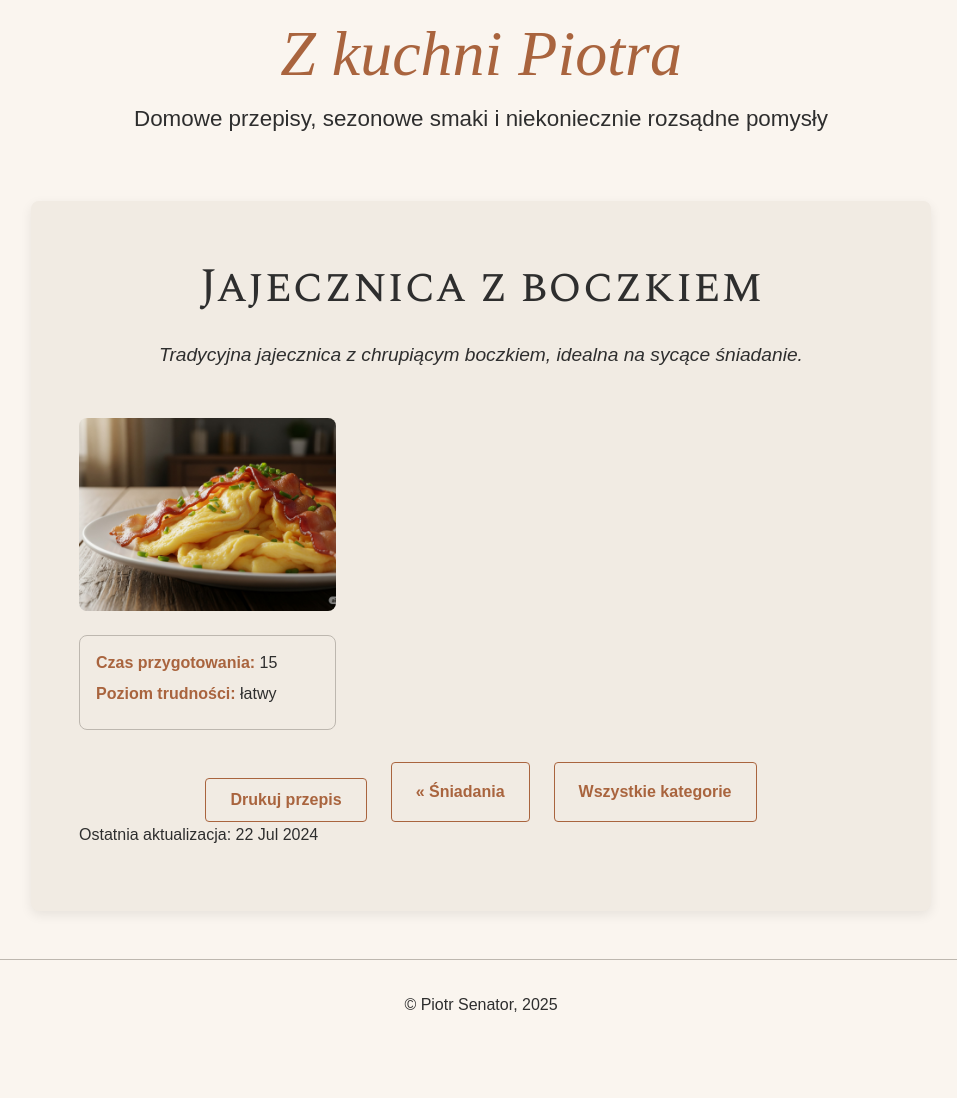
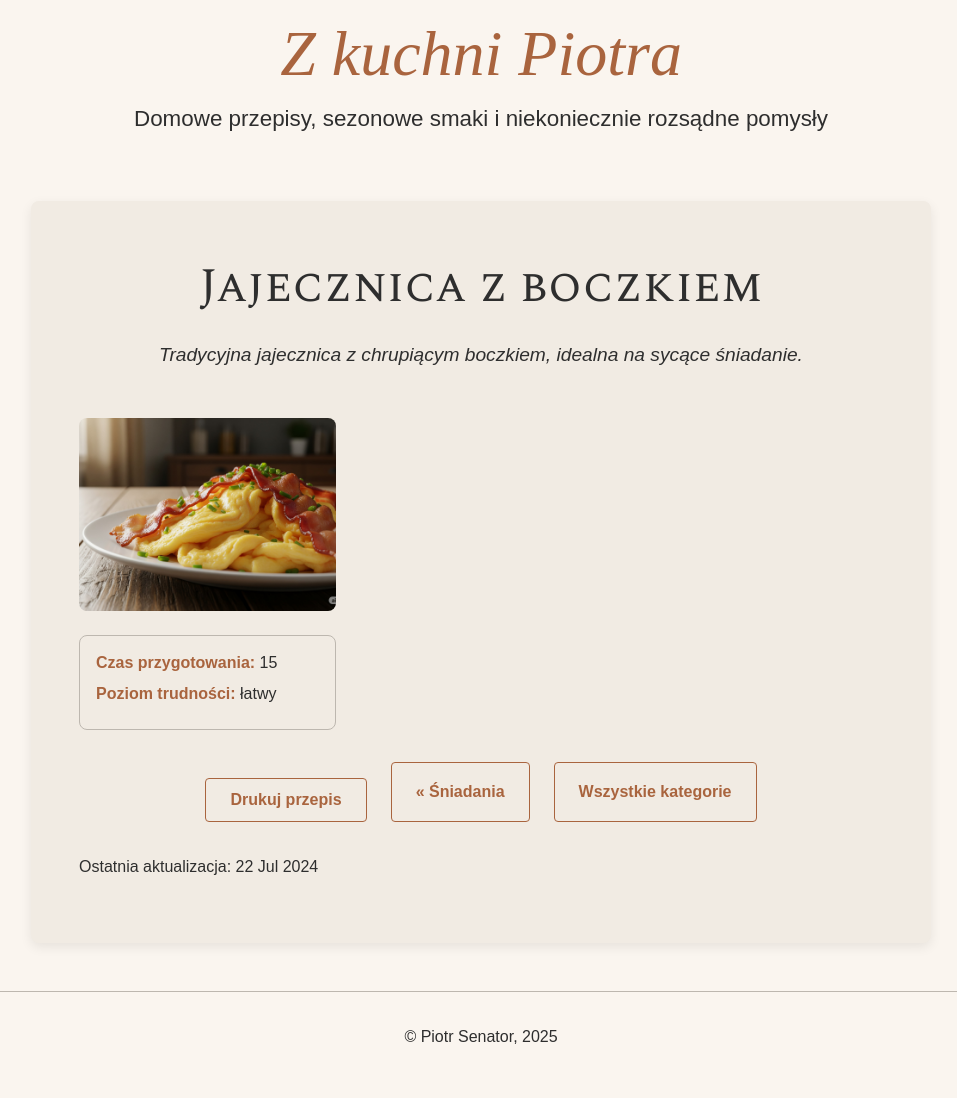
Before and after one commit to piotrsenator/kuchnia, a Jekyll site: the page built from _recipes/jajecznica-z-boczkiem.md, in a window 1280 px wide. Shown: the whole page, without its empty margins (159-1116 px from the left). Built offline with Jekyll 4.4.1, drawn with Linux system fonts in a browser that asks for light colours; some web fonts are replaced; before the commit the page ends 1066 px from its top, so only the background shows below that.

Commit message:
Update style.css

```diff
--- a/assets/css/style.css
+++ b/assets/css/style.css
@@ -270,7 +270,6 @@
 /* ==========================================================================
    3. KOMPONENTY
    ========================================================================== */
-
 /* 3.1. Przyciski */
 .button {
     display: inline-block;
@@ -282,43 +281,47 @@
     transition: background-color 0.3s ease, color 0.3s ease, border-color 0.3s ease;
     text-align: center;
 }
+
 .button-container {
-    text-align: center;
+    display: flex;
+    flex-wrap: wrap;
+    justify-content: center;
+    gap: var(--spacing-md);
     margin-top: var(--spacing-lg);
+    margin-bottom: var(--spacing-lg);
 }
+
 .button.primary-button {
     background-color: transparent;
     color: var(--color-primary);
     border: 1px solid var(--color-primary);
 }
+
 .button.primary-button:hover {
     background-color: var(--color-primary);
     color: var(--color-background-light);
 }
+
 .button.secondary-button {
-    background-color: var(--color-primary);
+    background-color: var(--color-primary); /* Zakładam, że --color-primary to Twój główny kolor tła dla secondary button */
     color: var(--color-background-light);
     border: none;
 }
+
 .button.secondary-button:hover {
     background-color: var(--color-text-dark);
 }
+
+/* Zmodyfikowany .print-button (teraz bardzo uproszczony, ponieważ dziedziczy z .button i .secondary-button) */
 .print-button {
-    background-color: var(--color-primary);
-    color: var(--color-background-light);
-    border: none;
-    padding: var(--spacing-sm) var(--spacing-md);
-    font-size: var(--spacing-sm);
-    font-weight: var(--font-weight-semibold);
-    cursor: pointer;
-    border-radius: var(--border-radius-sm);
-    transition: background-color 0.3s ease;
-    margin-top: var(--spacing-md);
+    /* W zasadzie nie potrzebujemy tu żadnych stylów,
+       ponieważ przycisk drukuj ma już klasy `button` i `secondary-button`.
+       Te klasy nadają mu wygląd.
+       Pozostawiam ten selektor tylko na wypadek, gdybyś chciał w przyszłości
+       dodać do niego bardzo specyficzne, nadpisujące style, które
+       nie pasowałyby do ogólnego secondary-button.
+       Jeśli nie masz takich planów, możesz go nawet usunąć z CSS. */
 }
-.print-button:hover {
-    background-color: var(--color-text-dark);
-}
-
 
 /* 3.2. Karta Przepisu (.recipe-card) */
 .recipe-card {
```
